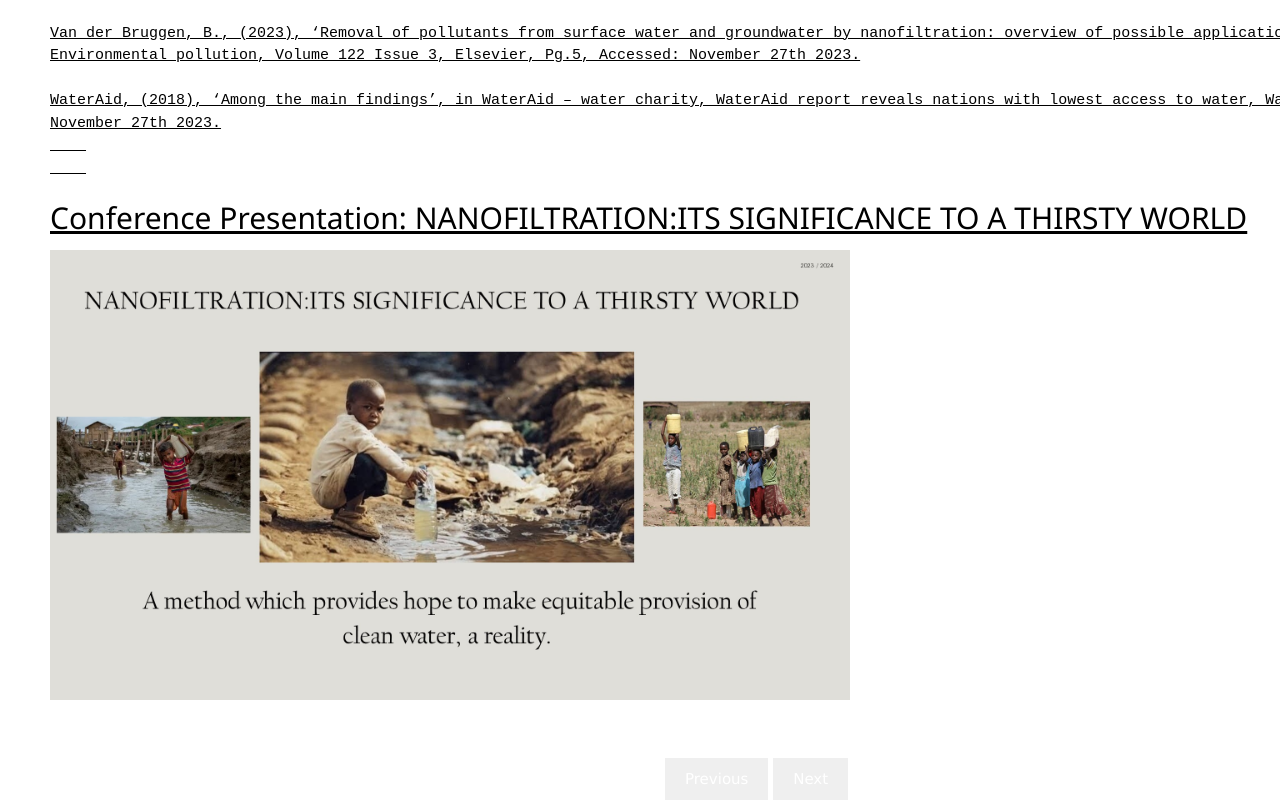
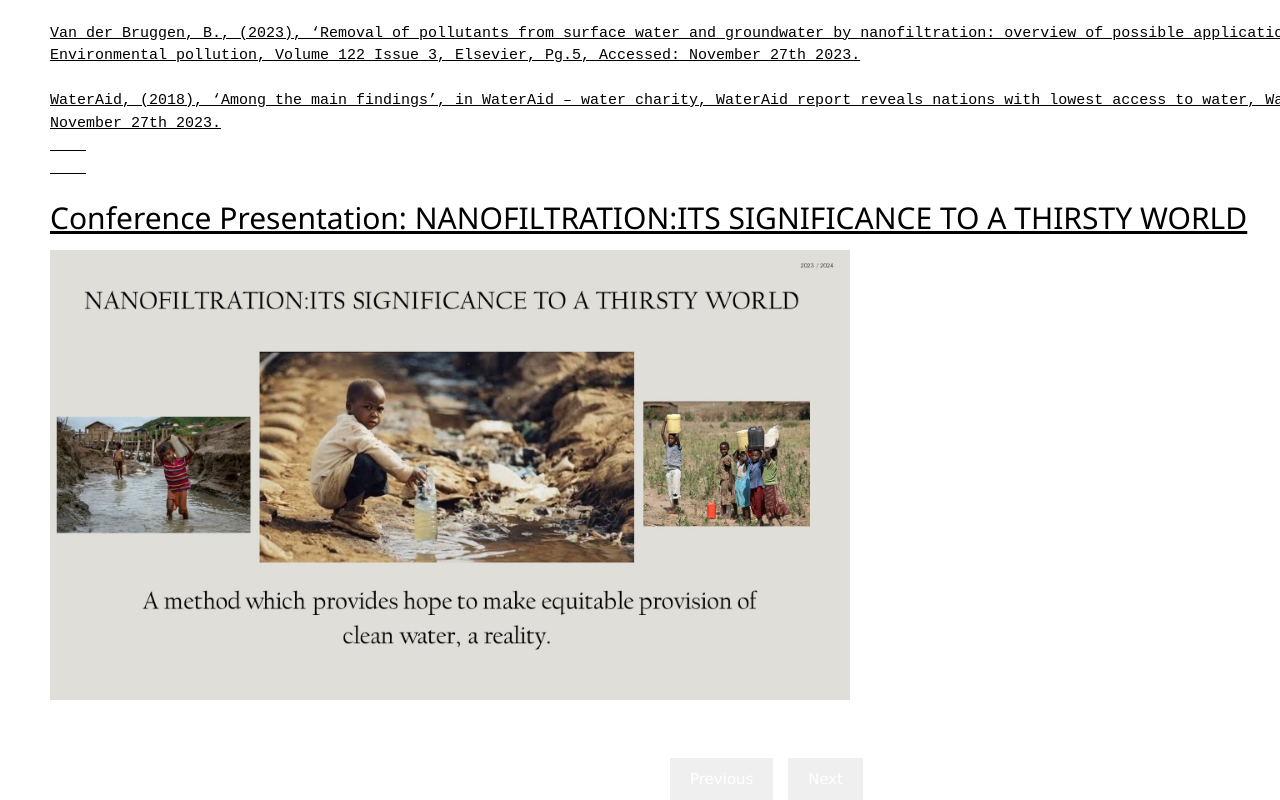
Before and after one commit to FEPSFY6845487/FY6845487, a plain HTML site: page index.html in a window 1280 px wide. Shown: the part 5645-6445 px from the top of the page. Drawn offline with nearby package versions, Linux system fonts and the light colour scheme.

Commit message:
Update index.html

```diff
--- a/index.html
+++ b/index.html
@@ -362,7 +362,9 @@ November 27th 2023.
   border: none;
   border-radius: 5px
   font-size: 16px
+  cursor: pointer;
+  margin: 0 5px; /* Add some margin between the buttons*/
 
-
+ }
 
   </style>
```
